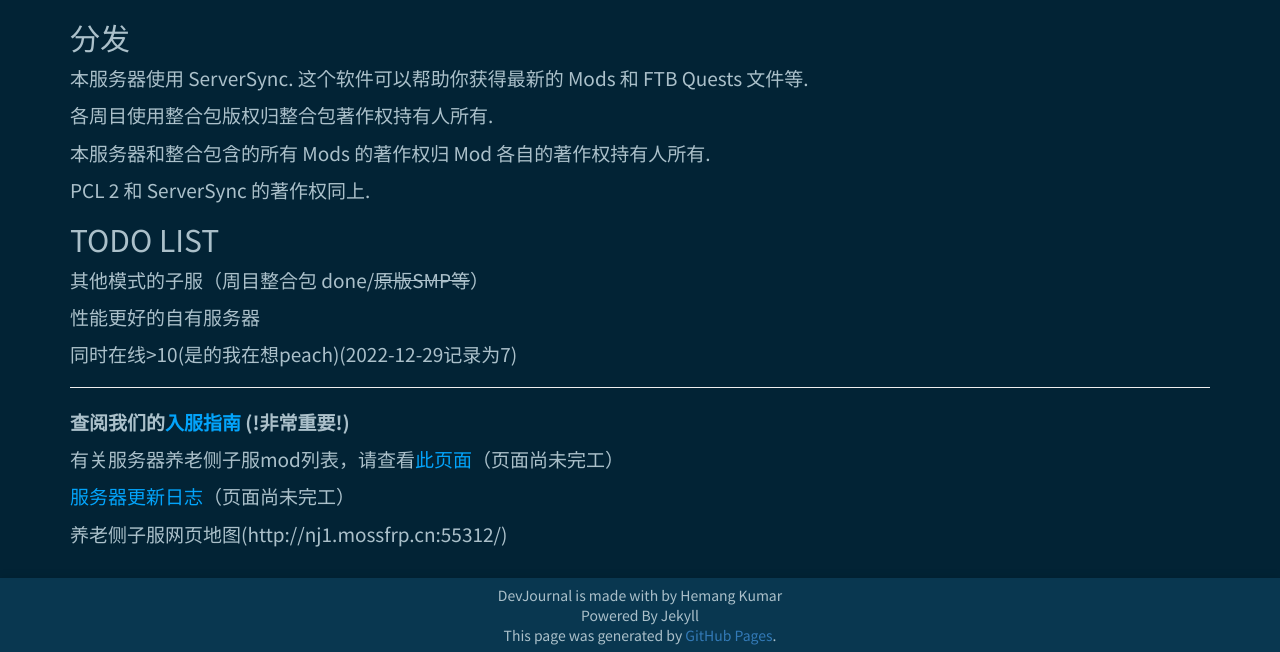
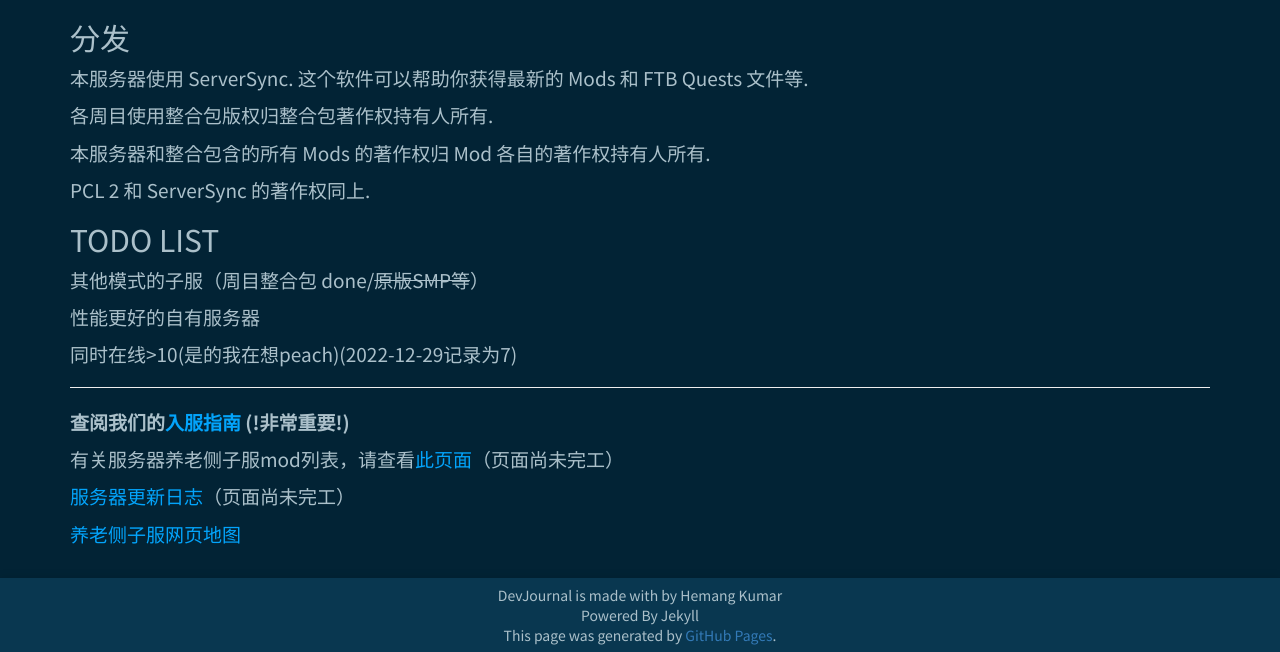
Before and after one commit to x051130x/x051130x.github.io, a Jekyll site: the page built from SCEX server.md, in a window 1280 px wide and 900 px high, scrolled down 1025 px, cut to the strip 248-900 px from the top of the window. Built offline with Jekyll 4.4.1, drawn with Linux system fonts in a browser that asks for light colours; nearby versions of some CDN libraries.

Commit message:
fix map link display

```diff
--- a/SCEX server.md
+++ b/SCEX server.md
@@ -53,4 +53,4 @@ PCL 2 和 ServerSync 的著作权同上.
 
 [服务器更新日志]({% post_url 2022-8-19-uplog %})（页面尚未完工）
 
-养老侧子服网页地图(http://nj1.mossfrp.cn:55312/)
+[养老侧子服网页地图](http://nj1.mossfrp.cn:55312/)
```
